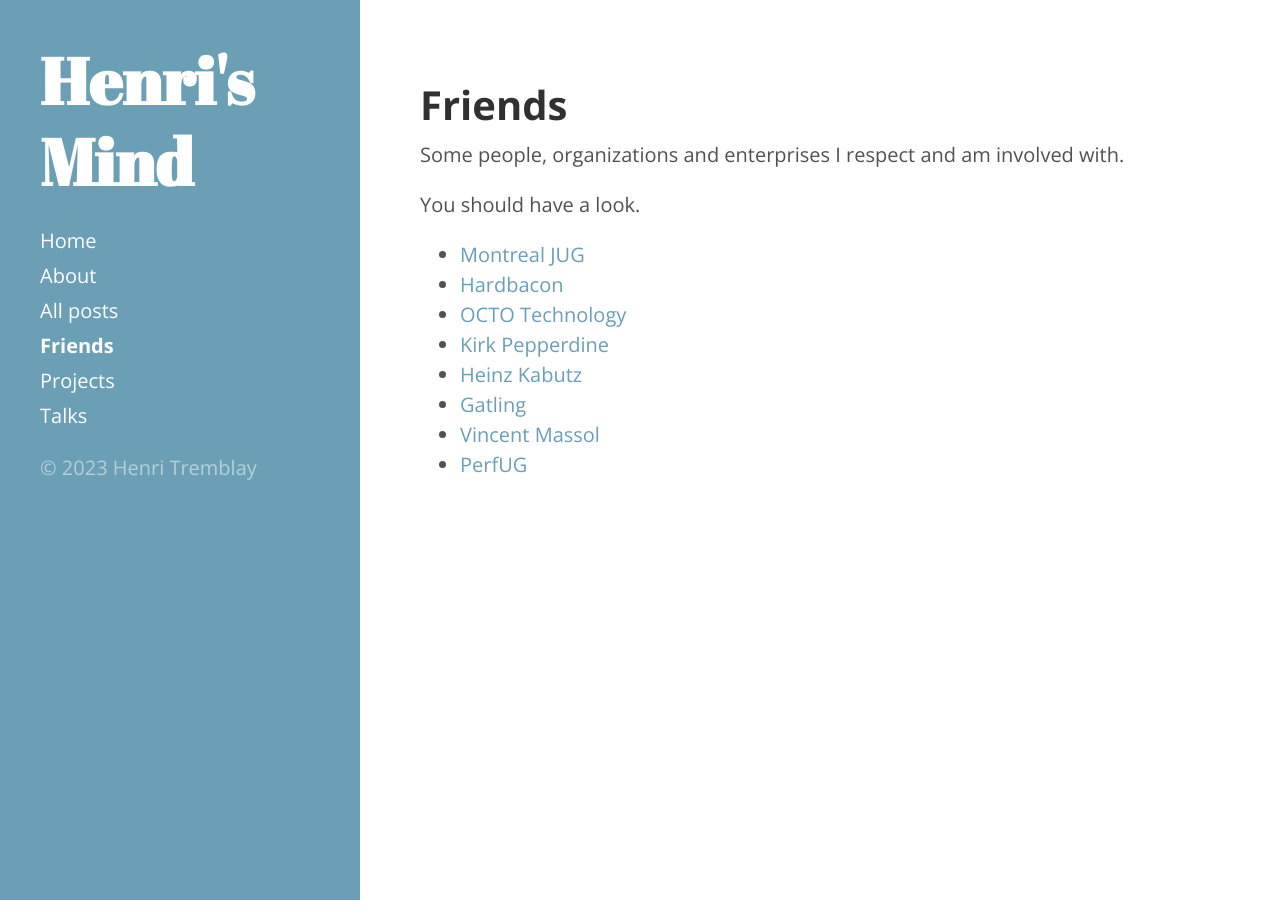
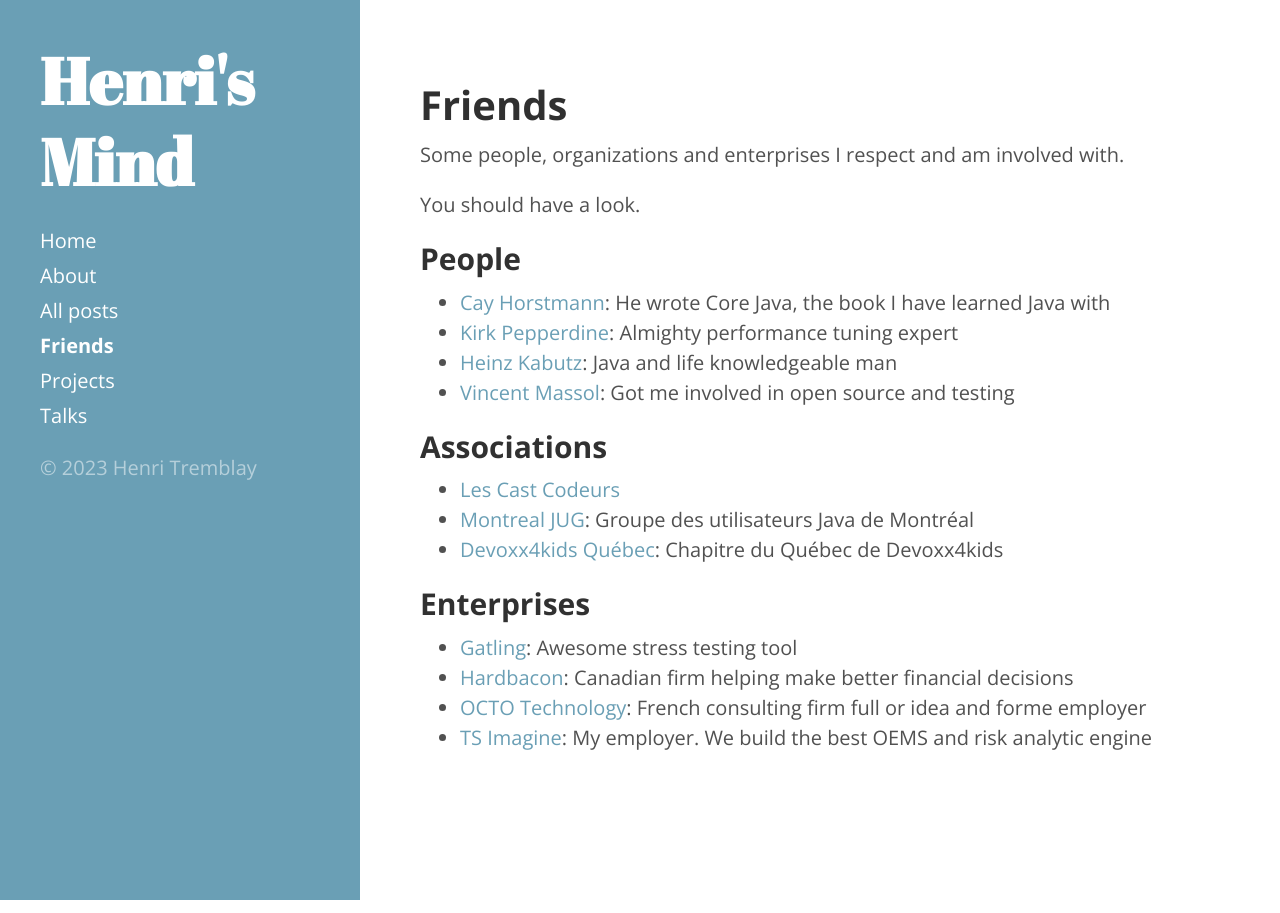
Before and after one commit to henri-tremblay/henri.github.io, a Jekyll site: the page built from friends.md, in a window 1280 px wide. Built offline with Jekyll 4.4.1, drawn with Linux system fonts in a browser that asks for light colours.

Commit message:
Clarify and add friends

```diff
--- a/friends.md
+++ b/friends.md
@@ -7,11 +7,22 @@ Some people, organizations and enterprises I respect and am involved with.
 
 You should have a look.
 
-* [Montreal JUG](http://www.montreal-jug.org)
-* [Hardbacon](https://hardbacon.ca/)
-* [OCTO Technology](http://octo.com)
-* [Kirk Pepperdine](http://www.kodewerk.com)
-* [Heinz Kabutz](http://www.javaspecialists.eu)
-* [Gatling](http://gatling.io)
-* [Vincent Massol](http://massol.myxwiki.org)
-* [PerfUG](http://perfug.github.io)
+## People
+
+* [Cay Horstmann](https://horstmann.com): He wrote Core Java, the book I have learned Java with
+* [Kirk Pepperdine](http://www.kodewerk.com): Almighty performance tuning expert
+* [Heinz Kabutz](http://www.javaspecialists.eu): Java and life knowledgeable man
+* [Vincent Massol](http://massol.myxwiki.org): Got me involved in open source and testing
+
+## Associations
+
+* [Les Cast Codeurs](https://lescastcodeurs.com)
+* [Montreal JUG](http://www.montreal-jug.org): Groupe des utilisateurs Java de Montréal
+* [Devoxx4kids Québec](https://www.devoxx4kids.org/quebec): Chapitre du Québec de Devoxx4kids
+
+## Enterprises
+
+* [Gatling](http://gatling.io): Awesome stress testing tool
+* [Hardbacon](https://hardbacon.ca): Canadian firm helping make better financial decisions
+* [OCTO Technology](http://octo.com): French consulting firm full or idea and forme employer
+* [TS Imagine](https://tsimagine.com): My employer. We build the best OEMS and risk analytic engine
```
